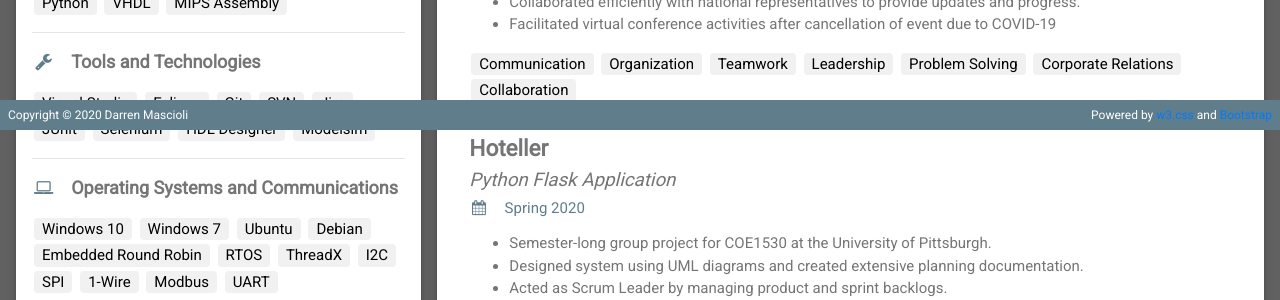
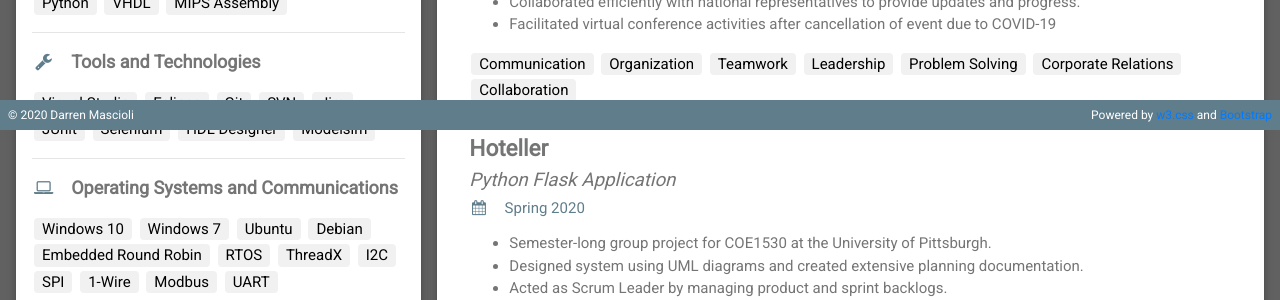
Before and after one commit to dmascioli/dmascioli.github.io, a Jekyll site: the page built from index.html, in a window 1280 px wide. Shown: the part 770-1070 px from the top of the page. Built offline with Jekyll 4.4.1, drawn with Linux system fonts in a browser that asks for light colours; part of the change alters nothing that is shown.

```diff
--- a/_config.yml
+++ b/_config.yml
@@ -33,6 +33,12 @@ theme: minima
 plugins:
   - jekyll-feed
   - jekyll-seo-tag
+  - jekyll-analytics
+
+jekyll_analytics:
+  GoogleAnalytics:          # Add, if you want to track with Google Analytics
+    id: UA-175358884-1          # Required - replace with your tracking id
+    anonymizeIp: false      # Optional - Default: false - set to true for anonymized tracking
 
 # Exclude from processing.
 # The following items will not be processed, by default.
--- a/_includes/footer.html
+++ b/_includes/footer.html
@@ -1,4 +1,4 @@
 <footer class="w3-container w3-blue-grey w3-center w3-margin-top" id="footer">
-    <p class="w3-display-left w3-small w3-padding-small">Copyright &copy; 2020 Darren Mascioli</p>
+    <p class="w3-display-left w3-small w3-padding-small">&copy; 2020 Darren Mascioli</p>
     <p class="w3-display-right w3-small w3-padding-small">Powered by <a href="https://www.w3schools.com/w3css/default.asp" target="_blank">w3.css</a> and <a href="https://getbootstrap.com/" target="_blank">Bootstrap</a></p>
 </footer>
```
